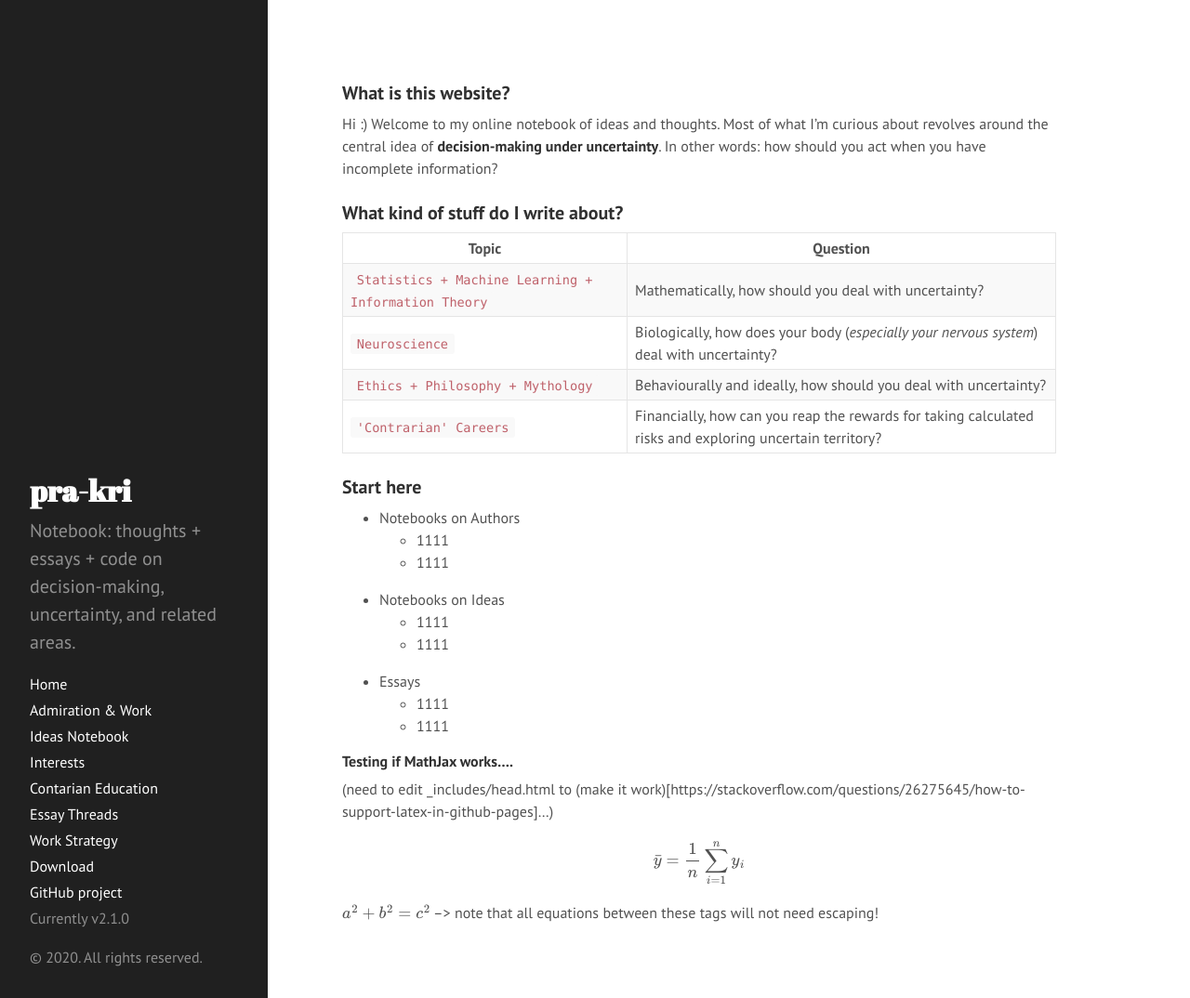
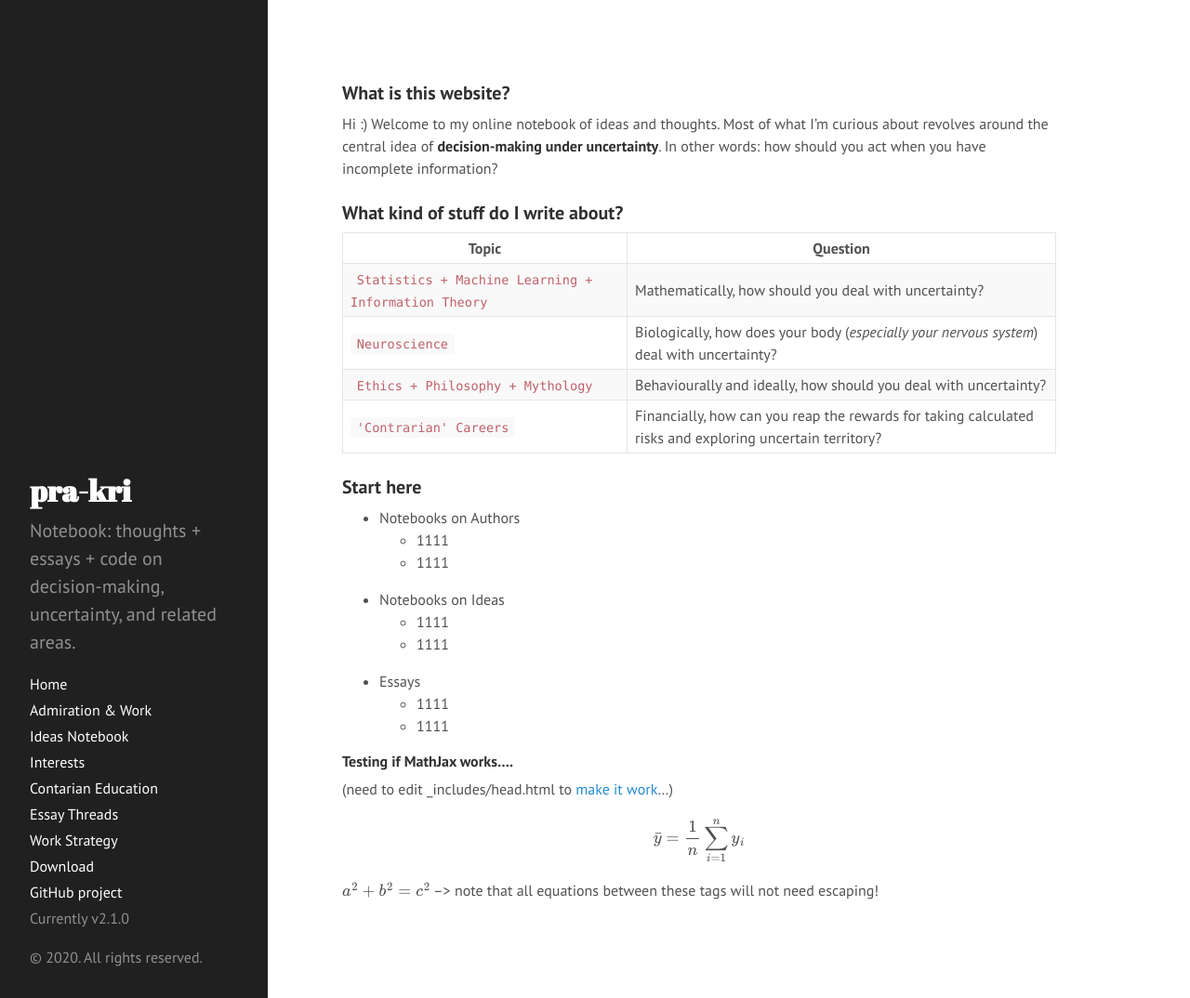
Before and after one commit to pra-kri/pra-kri.github.io, a Jekyll site: the page built from index.md, in a window 1280 px wide and 1074 px high. Shown: the whole window at 93% size. Built offline with Jekyll 4.4.1, drawn with Linux system fonts in a browser that asks for light colours; Markdown is read by kramdown in place of the engine named in the settings; formulas are drawn with MathJax 3.

Commit message:
Update index.md

```diff
--- a/index.md
+++ b/index.md
@@ -31,7 +31,7 @@ Hi :) Welcome to my online notebook of ideas and thoughts. Most of what I'm curi
 
 
 #### Testing if MathJax works....
-(need to edit \_includes/head.html to (make it work)[https://stackoverflow.com/questions/26275645/how-to-support-latex-in-github-pages]...)
+(need to edit \_includes/head.html to [make it work](https://stackoverflow.com/questions/26275645/how-to-support-latex-in-github-pages)...)
 
 $$
   \bar{y} = {1 \over n} \sum_{i = 1}^{n}y_i
```
